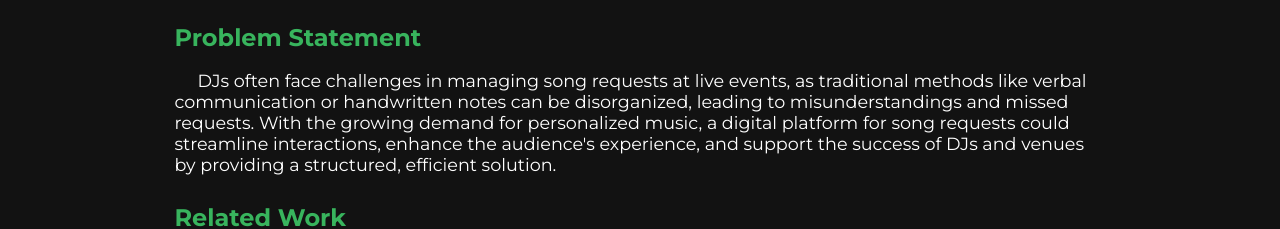
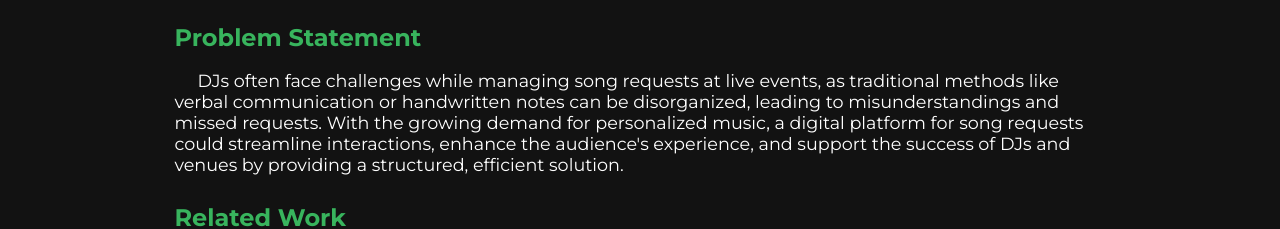
Before and after one commit to seankcheema/personal-portfolio, a React (Create React App) app in the folder personal-portfolio/: page /requestify in a window 1280 px wide. Shown: the part 654-883 px from the top of the page. Built offline with nearby package versions, Linux system fonts and the light colour scheme.

Commit message:
Update Requestify.tsx

```diff
--- a/personal-portfolio/src/components/Requestify.tsx
+++ b/personal-portfolio/src/components/Requestify.tsx
@@ -47,7 +47,7 @@ const Requestify: React.FC = () => {
         </div>
         <div className='rq-desc'>
           <h3>Problem Statement</h3>
-          <p>&nbsp;&nbsp;&nbsp;&nbsp;&nbsp;DJs often face challenges in managing song requests at live events, as traditional methods like verbal communication or handwritten notes can be disorganized, leading to misunderstandings and missed requests. With the growing demand for personalized music, a digital platform for song requests could streamline interactions, enhance the audience's experience, and support the success of DJs and venues by providing a structured, efficient solution. </p>
+          <p>&nbsp;&nbsp;&nbsp;&nbsp;&nbsp;DJs often face challenges while managing song requests at live events, as traditional methods like verbal communication or handwritten notes can be disorganized, leading to misunderstandings and missed requests. With the growing demand for personalized music, a digital platform for song requests could streamline interactions, enhance the audience's experience, and support the success of DJs and venues by providing a structured, efficient solution. </p>
         </div>
         <div className='rq-desc'>
           <h3>Related Work</h3>
```
